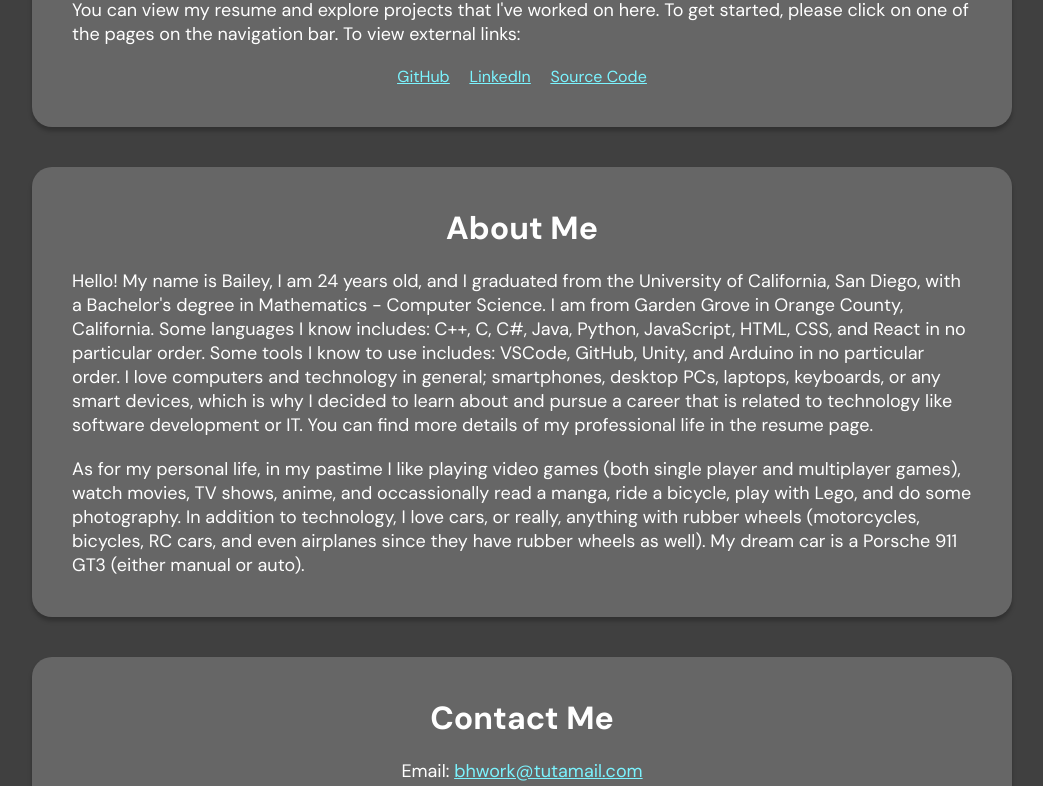
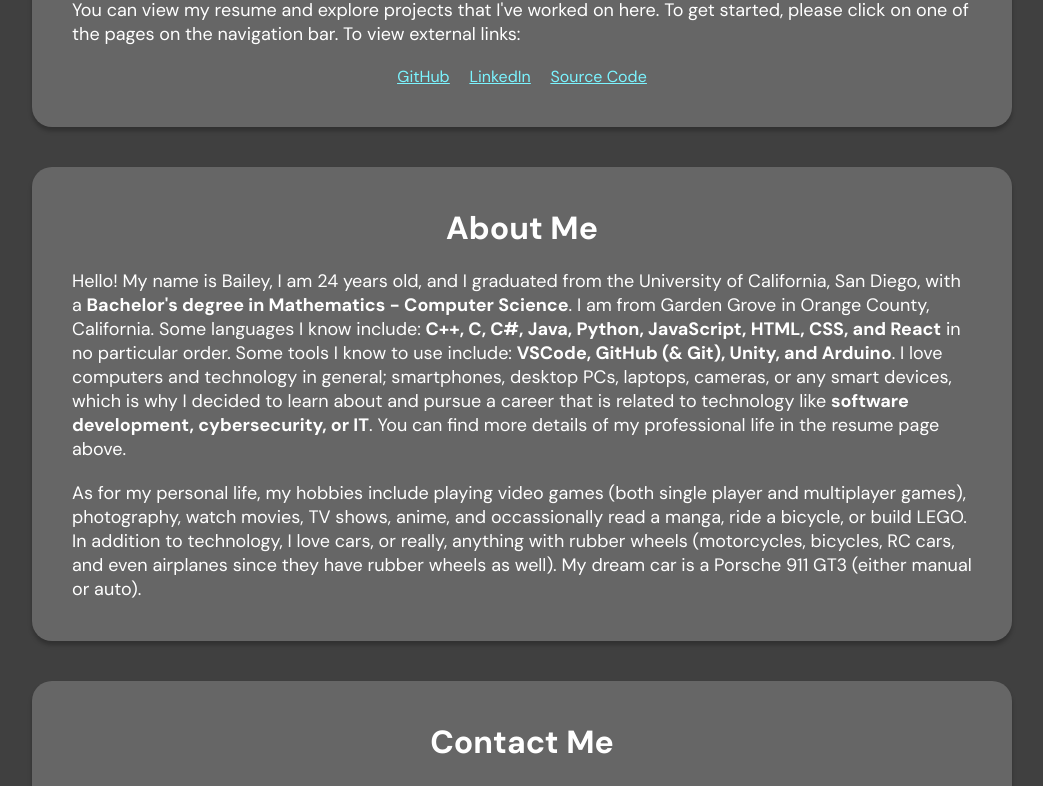
Before and after one commit to Aerondight77/personal-website, a React (Create React App) app in the folder client/: page / in a window 1280 px wide. Shown: the part 580-1366 px from the top of the page, without its empty margins (118-1161 px from the left). Built offline with nearby package versions, Linux system fonts and the light colour scheme.

Commit message:
Updated home page text

```diff
--- a/client/src/Home/index.jsx
+++ b/client/src/Home/index.jsx
@@ -21,11 +21,11 @@ const Home = () => {
 
             <div className="body">
                 <h1>About Me</h1>
-                <p className="body-text">Hello! My name is Bailey, I am 24 years old, and I graduated from the University of California, San Diego, with a Bachelor's degree in Mathematics - Computer Science. I am from Garden Grove in Orange County, California.
-                Some languages I know includes: C++, C, C#, Java, Python, JavaScript, HTML, CSS, and React in no particular order. Some tools I know to use includes: VSCode, GitHub, Unity, and Arduino in no particular order.
-                I love computers and technology in general; smartphones, desktop PCs, laptops, keyboards, or any smart devices, which is why I decided to learn about and pursue a career that is related to technology like software development or IT.
-                You can find more details of my professional life in the resume page.</p>
-                <p className="body-text">As for my personal life, in my pastime I like playing video games (both single player and multiplayer games), watch movies, TV shows, anime, and occassionally read a manga, ride a bicycle, play with Lego, and do some photography.
+                <p className="body-text">Hello! My name is Bailey, I am 24 years old, and I graduated from the University of California, San Diego, with a <b>Bachelor's degree in Mathematics - Computer Science</b>. I am from Garden Grove in Orange County, California.
+                Some languages I know include: <b>C++, C, C#, Java, Python, JavaScript, HTML, CSS, and React</b> in no particular order. Some tools I know to use include: <b>VSCode, GitHub (& Git), Unity, and Arduino</b>.
+                I love computers and technology in general; smartphones, desktop PCs, laptops, cameras, or any smart devices, which is why I decided to learn about and pursue a career that is related to technology like <b>software development, cybersecurity, or IT</b>.
+                You can find more details of my professional life in the resume page above.</p>
+                <p className="body-text">As for my personal life, my hobbies include playing video games (both single player and multiplayer games), photography, watch movies, TV shows, anime, and occassionally read a manga, ride a bicycle, or build LEGO.
                 In addition to technology, I love cars, or really, anything with rubber wheels (motorcycles, bicycles, RC cars, and even airplanes since they have rubber wheels as well). My dream car is a Porsche 911 GT3 (either manual or auto).
                 </p>
             </div>
```
